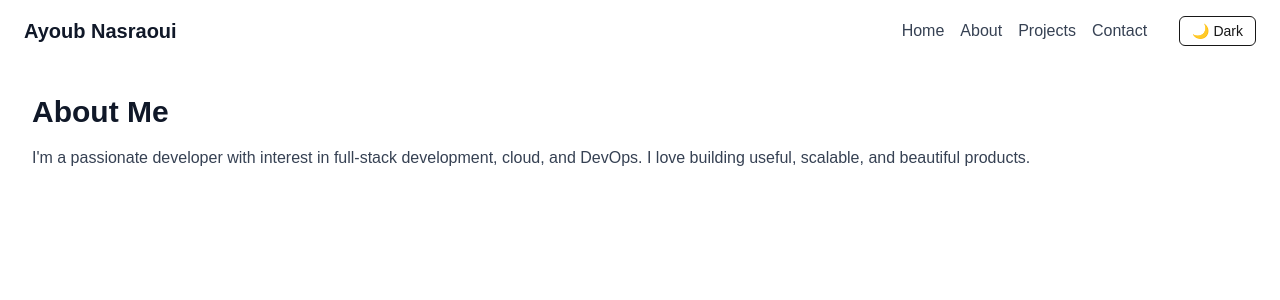
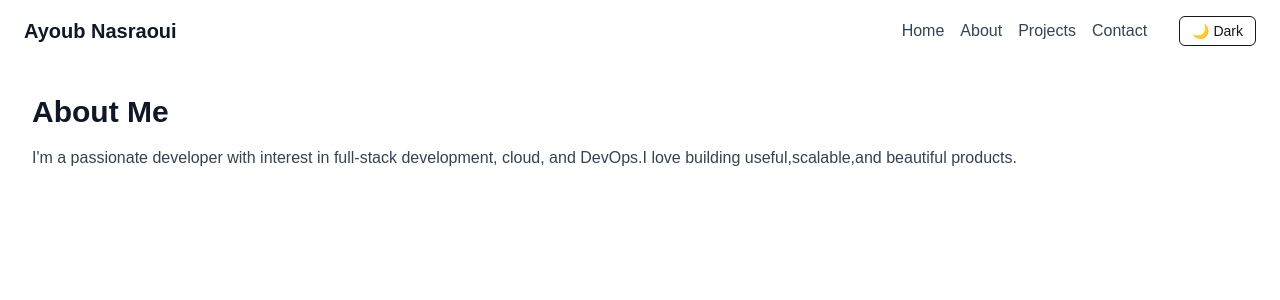
Before and after one commit to Ayoub-45/nextjs-portfolio-project, a Next.js app: page /about in a window 1280 px wide. Shown: the top 300 px of the page. Built offline with nearby package versions, Linux system fonts and the light colour scheme.

Commit message:
fix bug#

```diff
--- a/src/components/Layout.tsx
+++ b/src/components/Layout.tsx
@@ -1,6 +1,4 @@
 "use client"
-import Link from 'next/link';
-import ThemeToggle from './ThemeToggle';
 import Navbar from './Navbar';
 
 export default function Layout({ children }: { children: React.ReactNode }) {
--- a/src/components/Navbar.tsx
+++ b/src/components/Navbar.tsx
@@ -11,8 +11,7 @@ const Navbar = () => {
           <Link href="/" className="text-gray-700 dark:text-gray-300 hover:text-blue-500 dark:hover:text-blue-400 hover:bg-gray-200 dark:hover:bg-gray-700">Home</Link>
           <Link
   href="/about"
-  className="text-gray-700 dark:text-gray-300 hover:text-blue-500 dark:hover:text-blue-400"
->
+  className="text-gray-700 dark:text-gray-300 hover:text-blue-500 dark:hover:text-blue-400">
   About
 </Link>
           <Link href="/projects" className="text-gray-700 dark:text-gray-300 hover:text-blue-500 dark:hover:text-blue-400 hover:bg-gray-200 dark:hover:bg-gray-700">Projects</Link>
--- a/src/pages/about.tsx
+++ b/src/pages/about.tsx
@@ -2,12 +2,14 @@
 import Layout from '@/components/Layout';
 
 export default function About() {
+  const content = `
+  I'm a passionate developer with interest in full-stack development, cloud, and DevOps.I love building useful,scalable,and beautiful products.
+  `
   return (
     <Layout>
       <h1 className="text-3xl font-semibold ">About Me</h1>
       <p className="mt-4 text-gray-700">
-        I'm a passionate developer with interest in full-stack development, cloud, and DevOps.
-        I love building useful, scalable, and beautiful products.
+        {content}
       </p>
     </Layout>
   );
--- a/src/pages/index.tsx
+++ b/src/pages/index.tsx
@@ -41,7 +41,7 @@ export default function Home() {
           animate={{ opacity: 1 }}
           transition={{ delay: 0.6, duration: 0.6 }}
           >
-          I’m a software engineer passionate about full-stack development, DevOps culture, and building modern web apps with great UX.
+          I'm a software engineer passionate about full-stack development, DevOps culture, and building modern web apps with great UX.
         </motion.p>
 
         <motion.div
```
